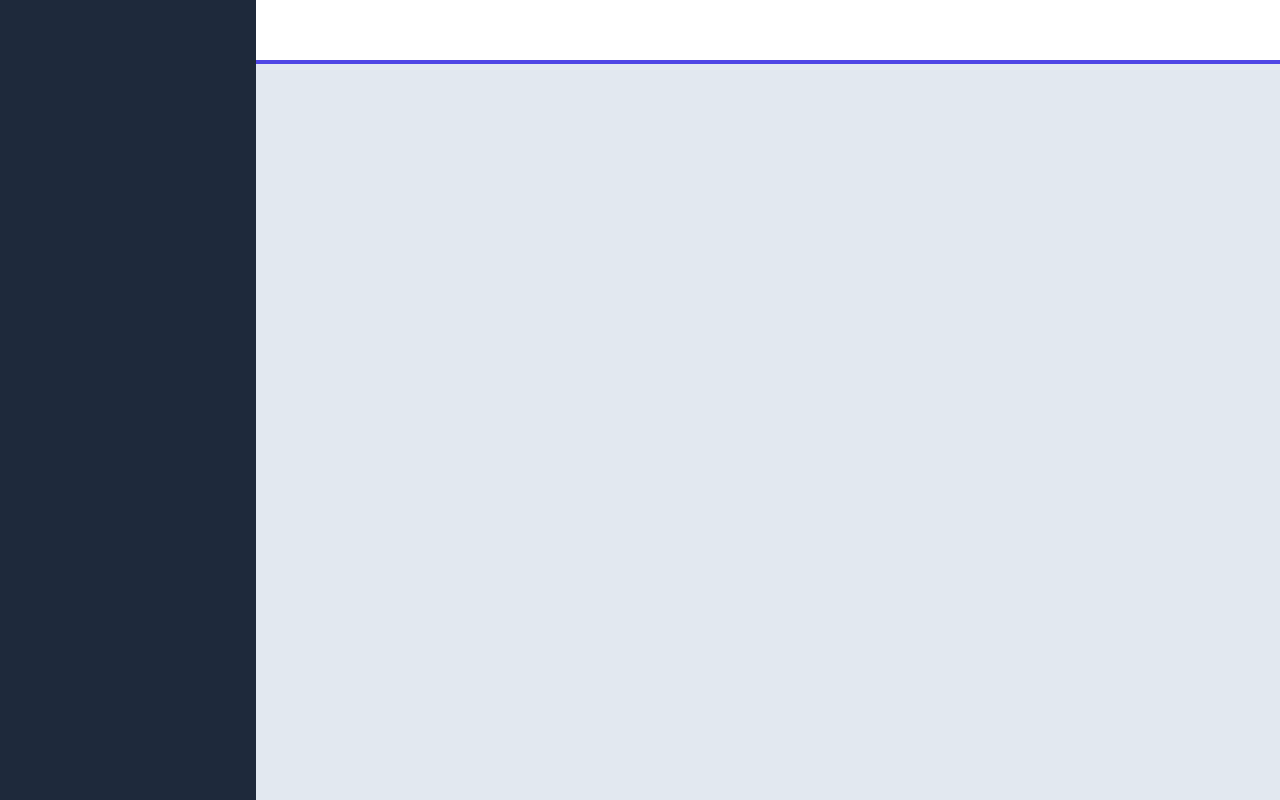
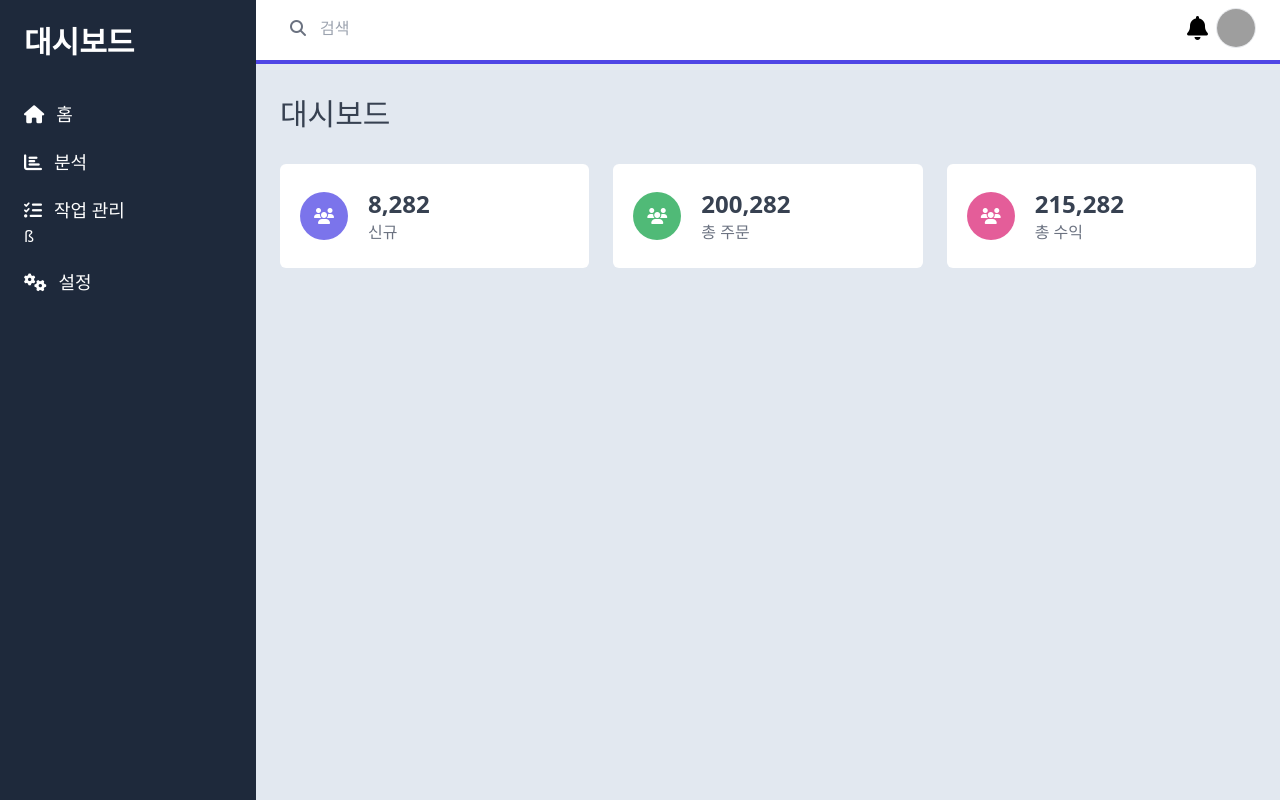
Before and after one commit to yongjinjung/learn-tailwindcss-admin, a website: page index.html in a window 1280 px wide. Drawn offline with nearby package versions, Linux system fonts and the light colour scheme; grey boxes are pictures that could not be loaded.

Commit message:
대시보드 패널

```diff
--- a/index.html
+++ b/index.html
@@ -4,14 +4,114 @@
     <meta charset="UTF-8" />
     <meta name="viewport" content="width=device-width, initial-scale=1.0" />
     <title>Tailwind CSS</title>
+    <link
+      rel="stylesheet"
+      href="https://cdnjs.cloudflare.com/ajax/libs/font-awesome/6.6.0/css/all.min.css"
+    />
     <script src="https://cdn.tailwindcss.com"></script>
   </head>
   <body class="bg-slate-100">
     <div class="flex h-screen">
-      <aside class="bg-slate-800 w-64 text-white"></aside>
+      <aside class="bg-slate-800 w-64 text-white p-6">
+        <div class="flex flex-col justify-start space-y-10">
+          <div>
+            <h1 class="text-3xl font-bold"><a href="#"> 대시보드 </a></h1>
+          </div>
+          <nav class="flex flex-col justify-start space-y-5">
+            <a
+              href="#"
+              class="text-lg hover:text-sky-500 hover:scale-105 transition duration-300"
+              ><i class="fas fa-house mr-3"></i>홈</a
+            >
+            <a
+              href="#"
+              class="text-lg hover:text-sky-500 hover:scale-105 transition duration-300"
+              ><i class="fas fa-chart-bar mr-3"></i>분석</a
+            >
+            <a
+              href="#"
+              class="text-lg hover:text-sky-500 hover:scale-105 transition duration-300"
+              ><i class="fas fa-list-check mr-3"></i>작업 관리</a
+            >ß
+            <a
+              href="#"
+              class="text-lg hover:text-sky-500 hover:scale-105 transition duration-300"
+              ><i class="fa-solid fa-gears mr-3"></i>설정</a
+            >
+          </nav>
+        </div>
+      </aside>
       <div class="flex-1 flex flex-col">
-        <header class="h-16 bg-white border-b-4 border-indigo-600"></header>
-        <main class="bg-slate-200 flex-1"></main>
+        <header
+          class="h-16 bg-white border-b-4 border-indigo-600 overflow-hidden py-2 px-6"
+        >
+          <div class="flex flex-row justify-between items-center">
+            <div class="flex-1 relative">
+              <span class="absolute left-[10px] inset-y-0 flex items-center">
+                <i class="fas fa-magnifying-glass text-gray-500"></i>
+              </span>
+              <input
+                class="outline-none h-10 w-64 pl-10 pr-4 rounded-md"
+                type="text"
+                placeholder="검색"
+              />
+            </div>
+            <div class="flex flex-row justify-end items-center space-x-2">
+              <div>
+                <button>
+                  <i class="fa-solid fa-bell text-2xl"></i>
+                </button>
+              </div>
+              <div>
+                <img
+                  class="w-10 h-10 rounded-full border"
+                  src="https://api.dicebear.com/9.x/adventurer/svg?seed=Brian"
+                  alt="avatar"
+                />
+              </div>
+            </div>
+          </div>
+        </header>
+        <main class="bg-slate-200 flex-1">
+          <div class="container mx-auto py-8 px-6">
+            <h3 class="text-gray-700 text-3xl font-medium">대시보드</h3>
+            <div class="mt-8 grid grid-cols-3 gap-6">
+              <div class="flex items-center bg-white rounded-md px-5 py-6">
+                <div
+                  class="flex flex-row justify-center items-center rounded-full bg-indigo-600 w-12 h-12 bg-opacity-75"
+                >
+                  <i class="fas fa-users text-white"></i>
+                </div>
+                <div class="ml-5">
+                  <h4 class="text-2xl font-semibold text-gray-700">8,282</h4>
+                  <div class="text-gray-500">신규</div>
+                </div>
+              </div>
+              <div class="flex items-center bg-white rounded-md px-5 py-6">
+                <div
+                  class="flex flex-row justify-center items-center rounded-full bg-green-600 w-12 h-12 bg-opacity-75"
+                >
+                  <i class="fas fa-users text-white"></i>
+                </div>
+                <div class="ml-5">
+                  <h4 class="text-2xl font-semibold text-gray-700">200,282</h4>
+                  <div class="text-gray-500">총 주문</div>
+                </div>
+              </div>
+              <div class="flex items-center bg-white rounded-md px-5 py-6">
+                <div
+                  class="flex flex-row justify-center items-center rounded-full bg-pink-600 w-12 h-12 bg-opacity-75"
+                >
+                  <i class="fas fa-users text-white"></i>
+                </div>
+                <div class="ml-5">
+                  <h4 class="text-2xl font-semibold text-gray-700">215,282</h4>
+                  <div class="text-gray-500">총 수익</div>
+                </div>
+              </div>
+            </div>
+          </div>
+        </main>
       </div>
     </div>
   </body>
```
